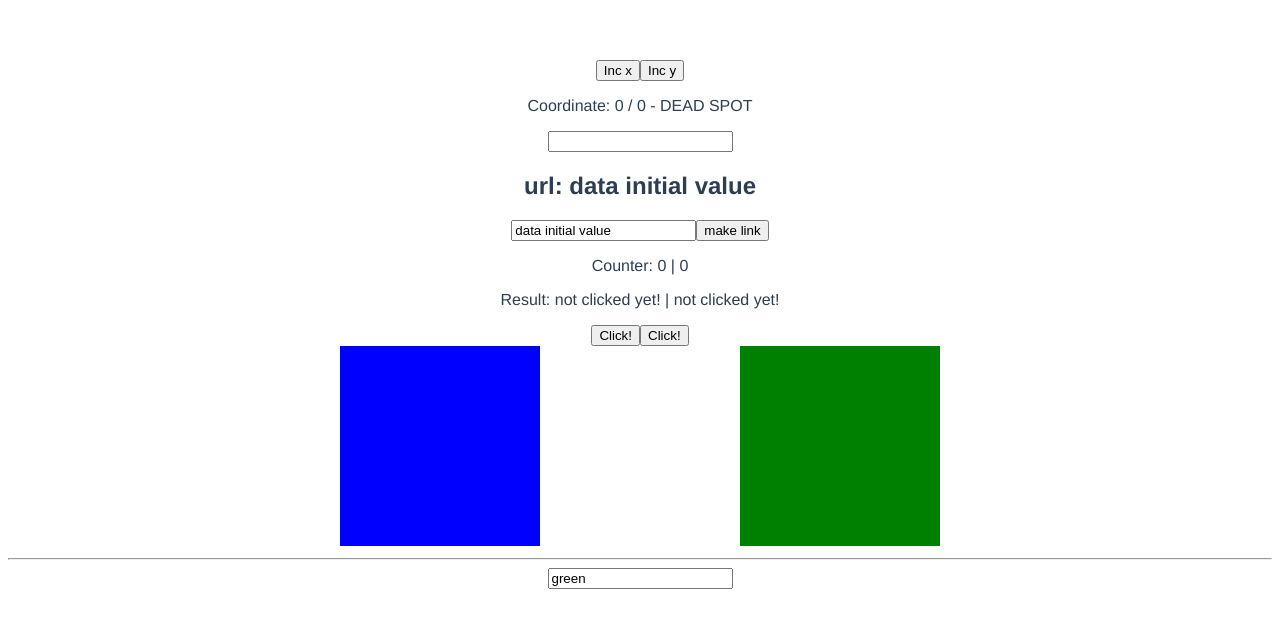
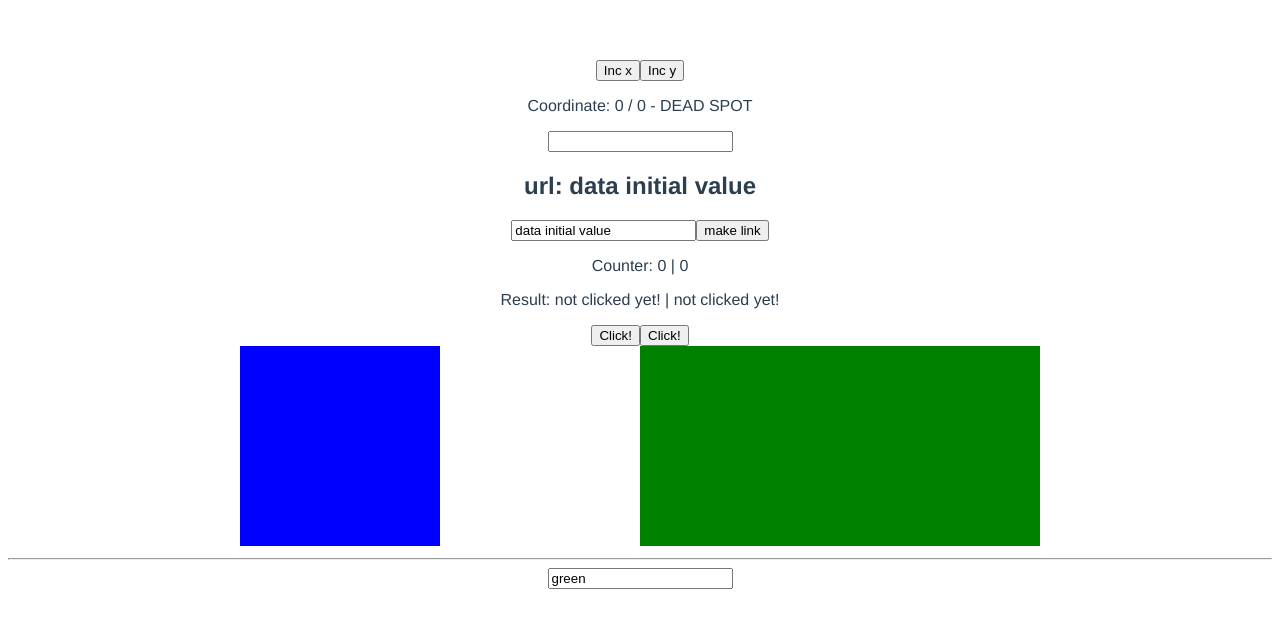
Before and after one commit to rowaxl/vue_super_sample, a Vue app: page / in a window 1280 px wide. Shown: the top 628 px of the page. Built offline with nearby package versions, Linux system fonts and the light colour scheme.

Commit message:
use :style

```diff
--- a/src/components/Css.vue
+++ b/src/components/Css.vue
@@ -7,6 +7,7 @@
         />
         <div class="demo" :class="{red: attachRed}"></div>
         <div class="demo" :class="[color, {red:attachRed}]"></div>
+        <div class="demo" :style="{backgroundColor: color}"></div>
         <hr>
         <input type="text" v-model="color" />
     </div>
```
